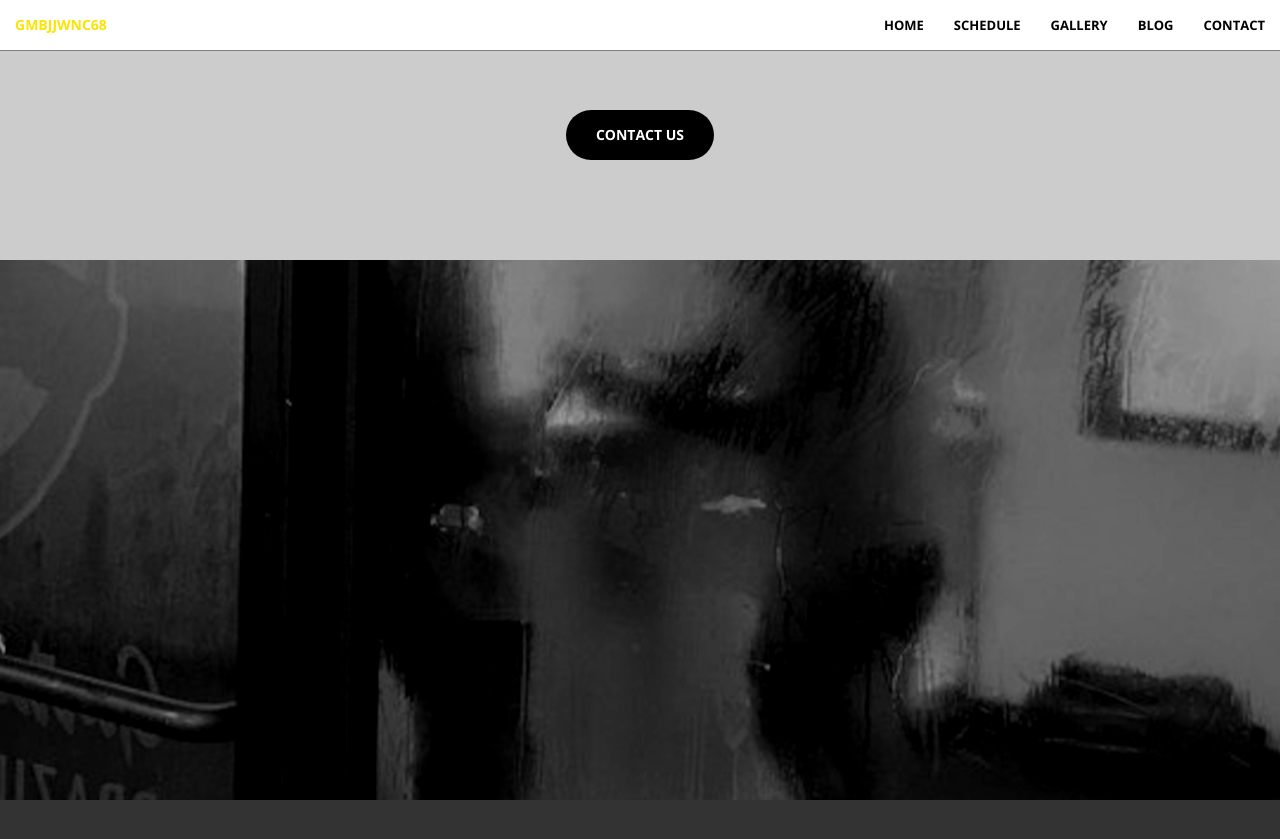
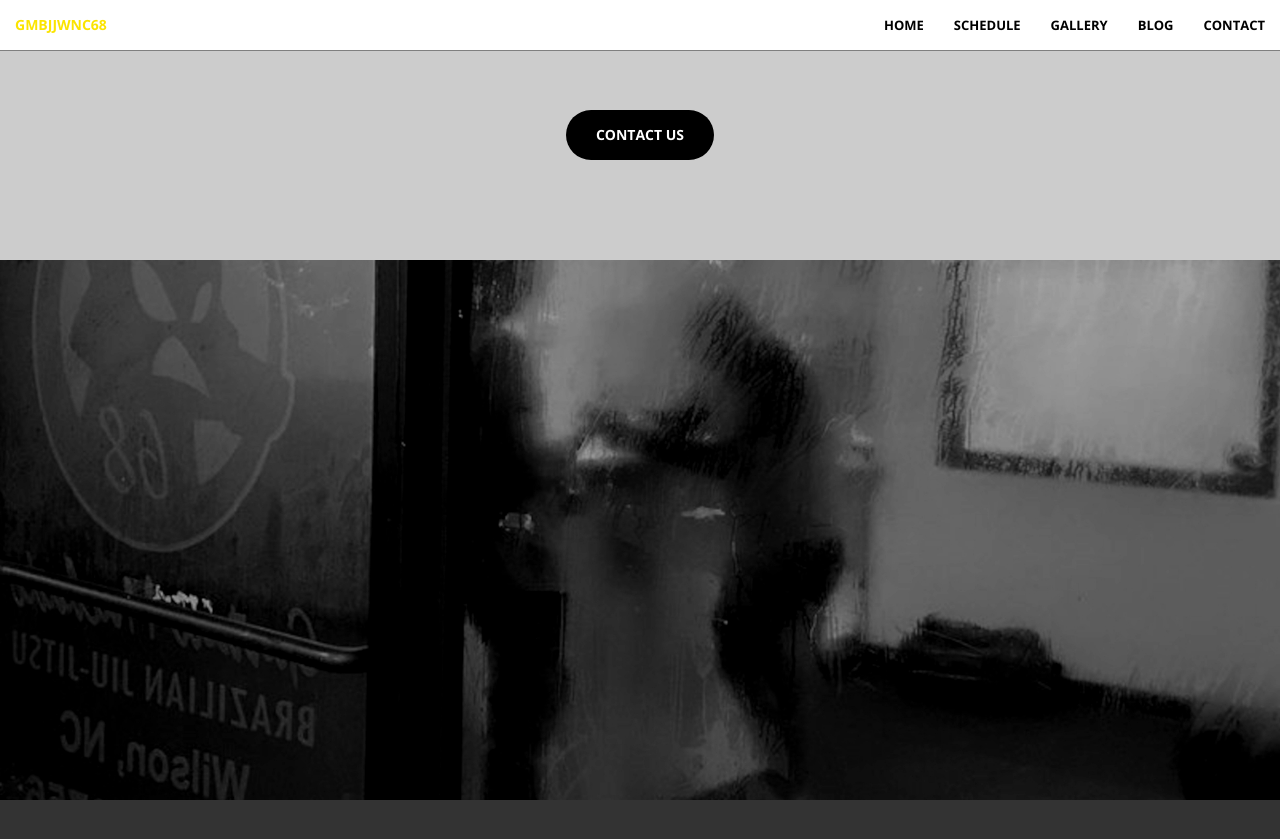
Before and after one commit to gmbjjwnc68/gmbjjwnc68.github.io, a Jekyll site: the page built from index.html, in a window 1280 px wide and 900 px high, scrolled down 2085 px. Shown: the top 839 px of the window. Built offline with Jekyll 4.4.1, drawn with Linux system fonts in a browser that asks for light colours.

Commit message:
Test footer height for mobile

```diff
--- a/_includes/portfolio2.html
+++ b/_includes/portfolio2.html
@@ -4,11 +4,11 @@
         <style>
             h4 {
               width: 100%;
-              height: 3em;
+              height: 30em;
               /*min-height: 90%;*/
               margin: 0;
               background-attachment: scroll;
-              /*background-size: cover;*/
+              background-size: cover;
               /*height: auto;*/
               /*max-width: 100%;*/
               position: relative;
```
